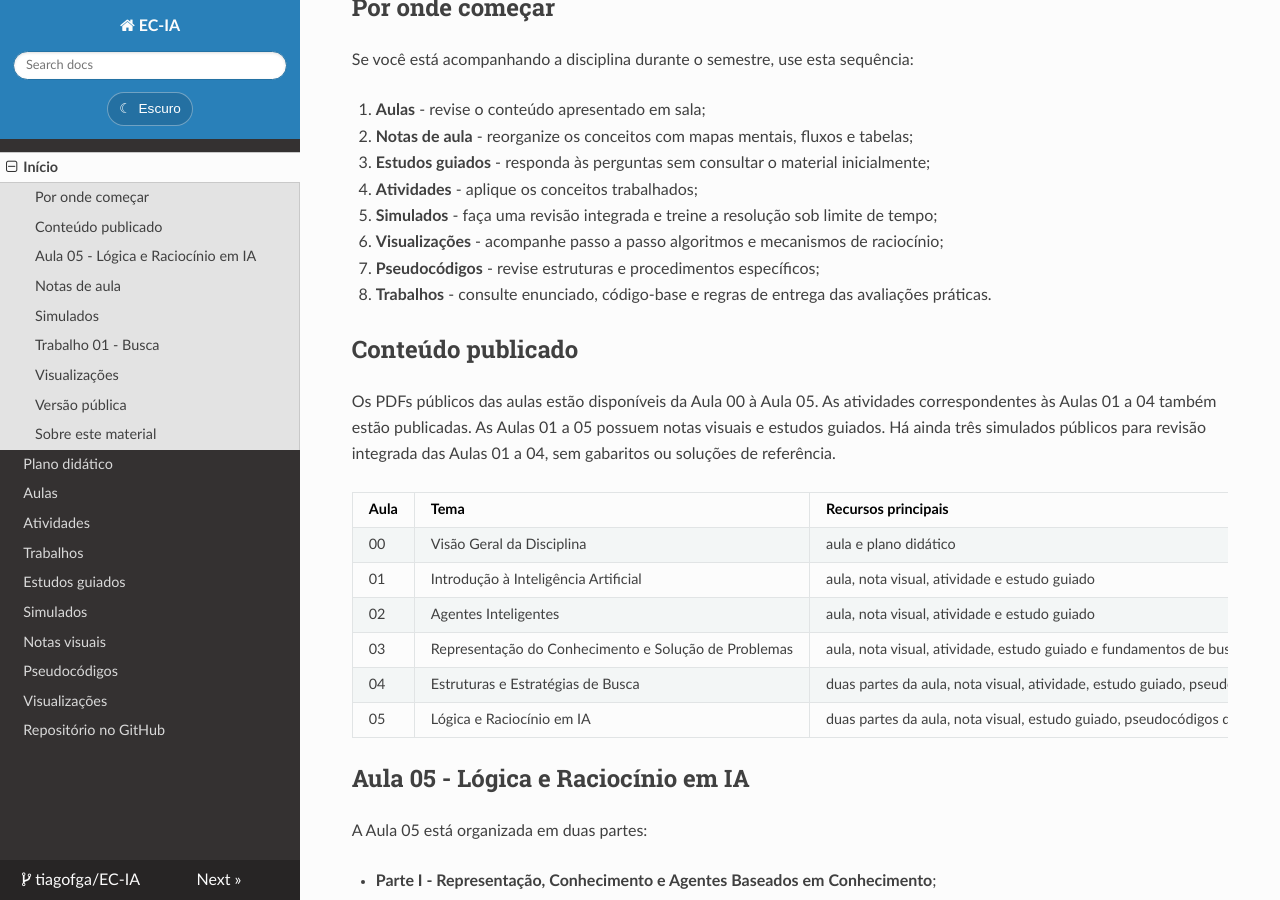
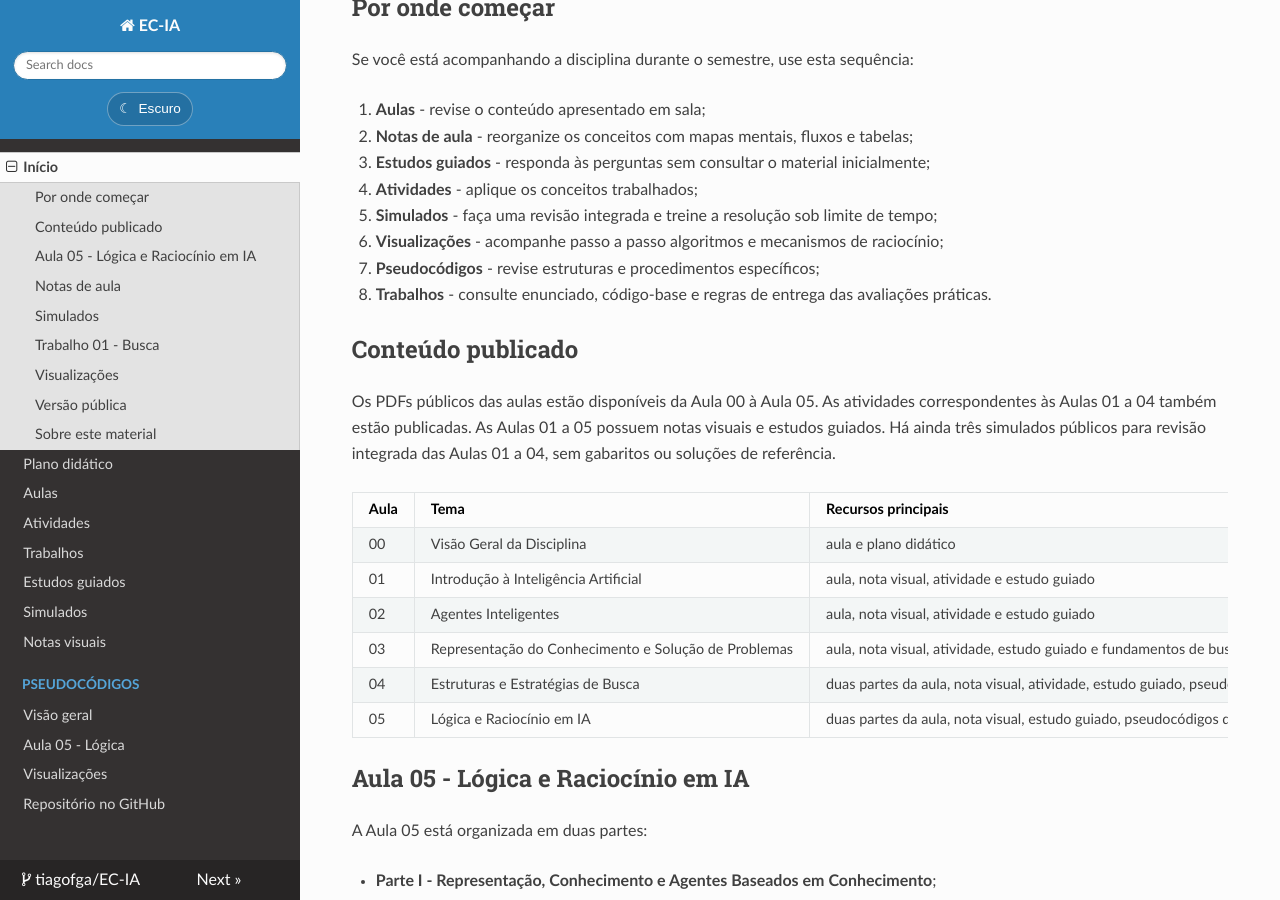
Before and after one commit to tiagofga/EC-IA, an MkDocs documentation site: the page built from docs/index.md, in a window 1280 px wide and 900 px high, scrolled down 405 px. Built offline with MkDocs 1.6.1, drawn with Linux system fonts in a browser that asks for light colours; nearby versions of some CDN libraries.

Commit message:
docs(nav): expose Aula 05 logic pseudocodes

```diff
--- a/mkdocs.yml
+++ b/mkdocs.yml
@@ -27,6 +27,8 @@ nav:
   - Estudos guiados: estudos-guiados/index.md
   - Simulados: simulados/index.md
   - Notas visuais: notas/index.md
-  - Pseudocódigos: pseudocodigos/index.md
+  - Pseudocódigos:
+      - Visão geral: pseudocodigos/index.md
+      - Aula 05 - Lógica: pseudocodigos/05-logica/README.md
   - Visualizações: visualizacoes/index.md
   - Repositório no GitHub: https://github.com/tiagofga/EC-IA
```
